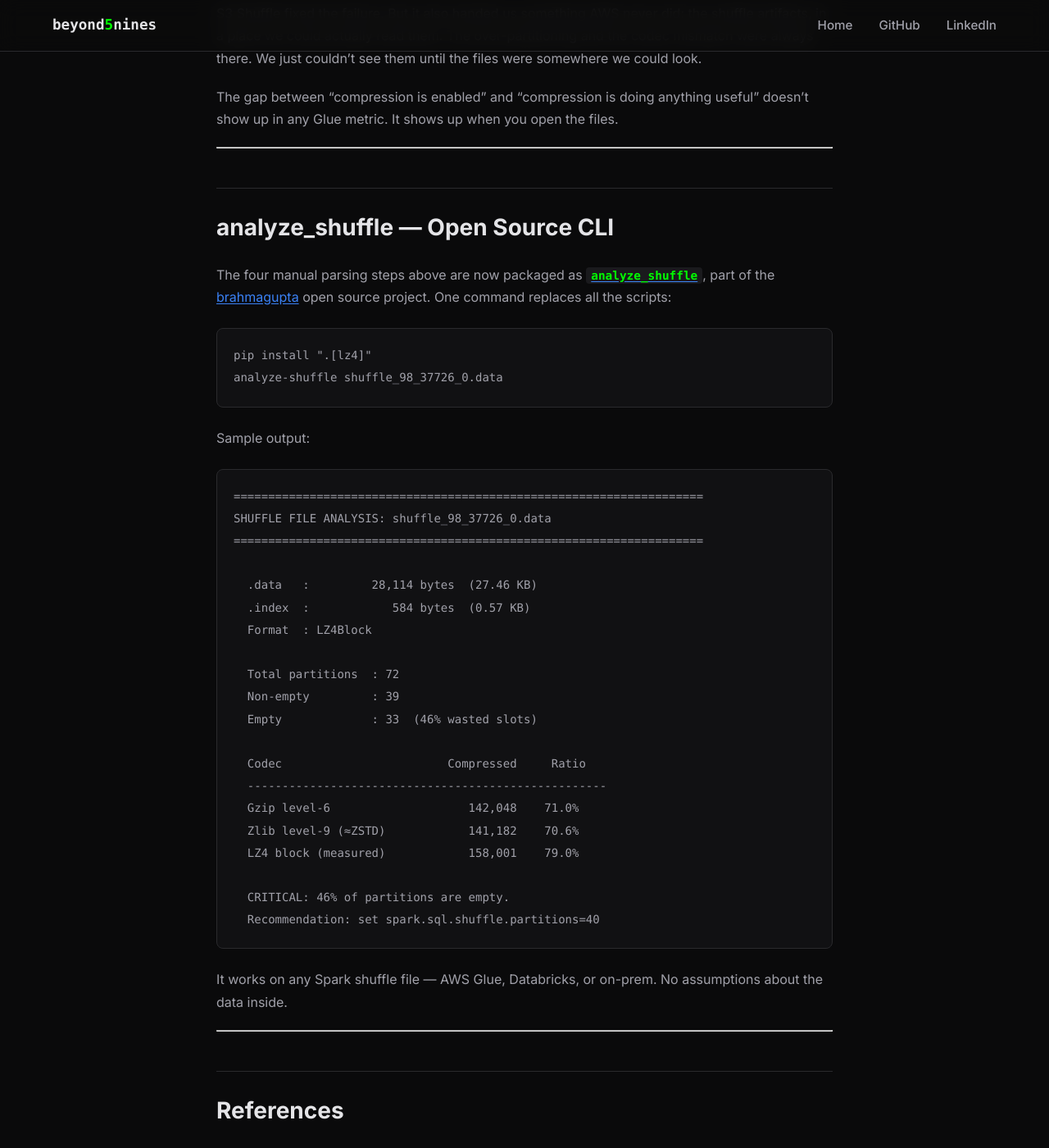
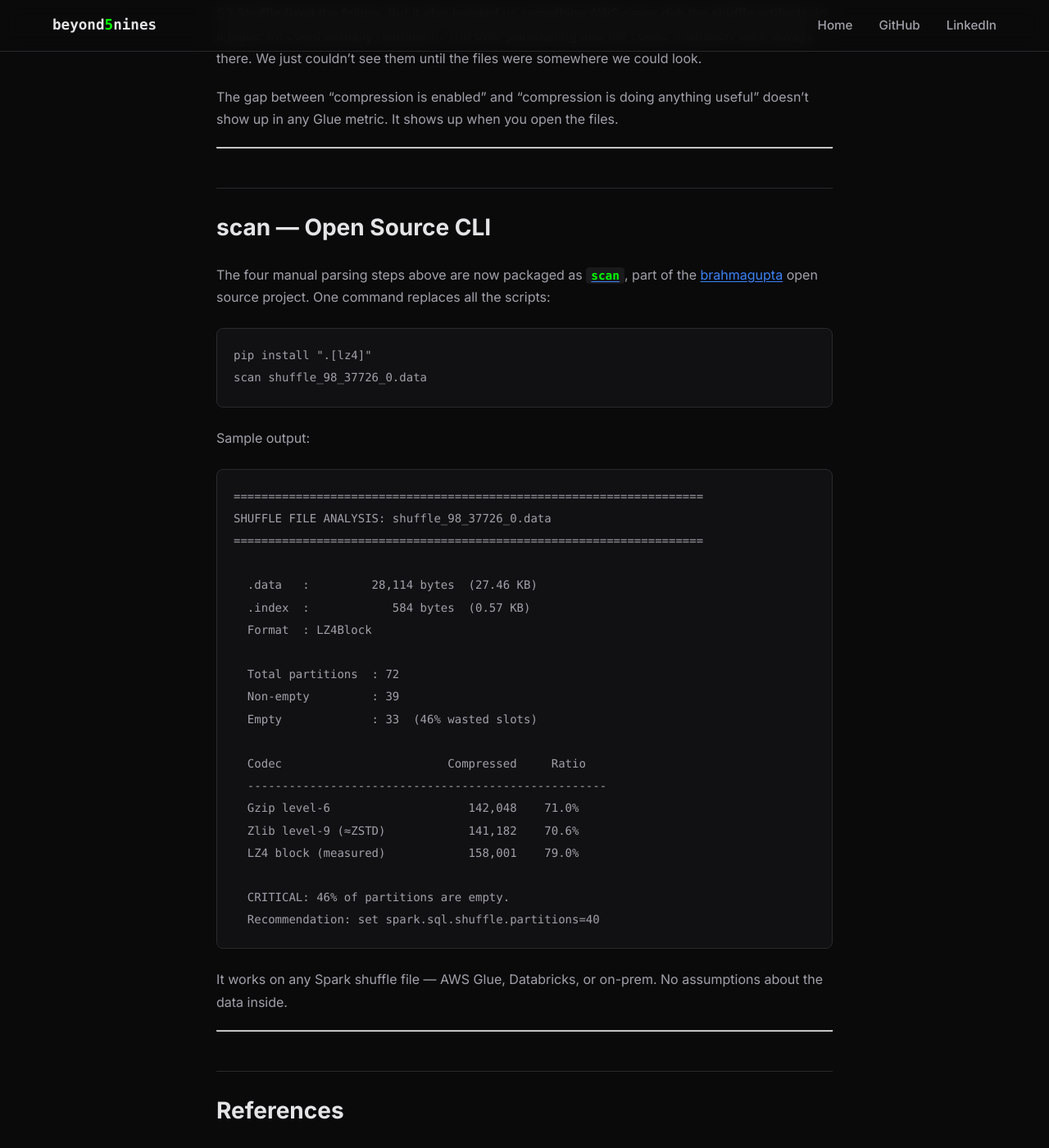
Before and after one commit to beyond5nines/beyond5nines.github.io, a Jekyll site: the page built from _articles/look-ma-no-servers-03.md, in a window 1280 px wide and 1400 px high, scrolled down 7003 px. Shown: the whole window at 82% size. Built offline with Jekyll 4.4.1, drawn with Linux system fonts in a browser that asks for light colours; some of the changed text lies outside the part shown.

Commit message:
Rename analyze_shuffle to scan in look-ma-no-servers-03

````diff
--- a/_articles/look-ma-no-servers-03.md
+++ b/_articles/look-ma-no-servers-03.md
@@ -205,13 +205,13 @@ The gap between "compression is enabled" and "compression is doing anything usef
 
 ---
 
-## analyze_shuffle — Open Source CLI
+## scan — Open Source CLI
 
-The four manual parsing steps above are now packaged as **[`analyze_shuffle`](https://github.com/beyond5nines/brahmagupta)**, part of the [brahmagupta](https://github.com/beyond5nines/brahmagupta) open source project. One command replaces all the scripts:
+The four manual parsing steps above are now packaged as **[`scan`](https://github.com/beyond5nines/brahmagupta)**, part of the [brahmagupta](https://github.com/beyond5nines/brahmagupta) open source project. One command replaces all the scripts:
 
 ```bash
 pip install ".[lz4]"
-analyze-shuffle shuffle_98_37726_0.data
+scan shuffle_98_37726_0.data
 ```
 
 Sample output:
@@ -249,4 +249,4 @@ It works on any Spark shuffle file — AWS Glue, Databricks, or on-prem. No assu
 - [Spark Adaptive Query Execution](https://spark.apache.org/docs/latest/sql-performance-tuning.html#adaptive-query-execution)
 - [Spark Compression and Serialization](https://spark.apache.org/docs/latest/configuration.html#compression-and-serialization)
 - [Look Ma, No Servers! Part 01 — Subnet IP Exhaustion](/look-ma-no-servers-01/)
-- [brahmagupta — analyze_shuffle CLI tool](https://github.com/beyond5nines/brahmagupta)
+- [brahmagupta — scan CLI tool](https://github.com/beyond5nines/brahmagupta)
````
